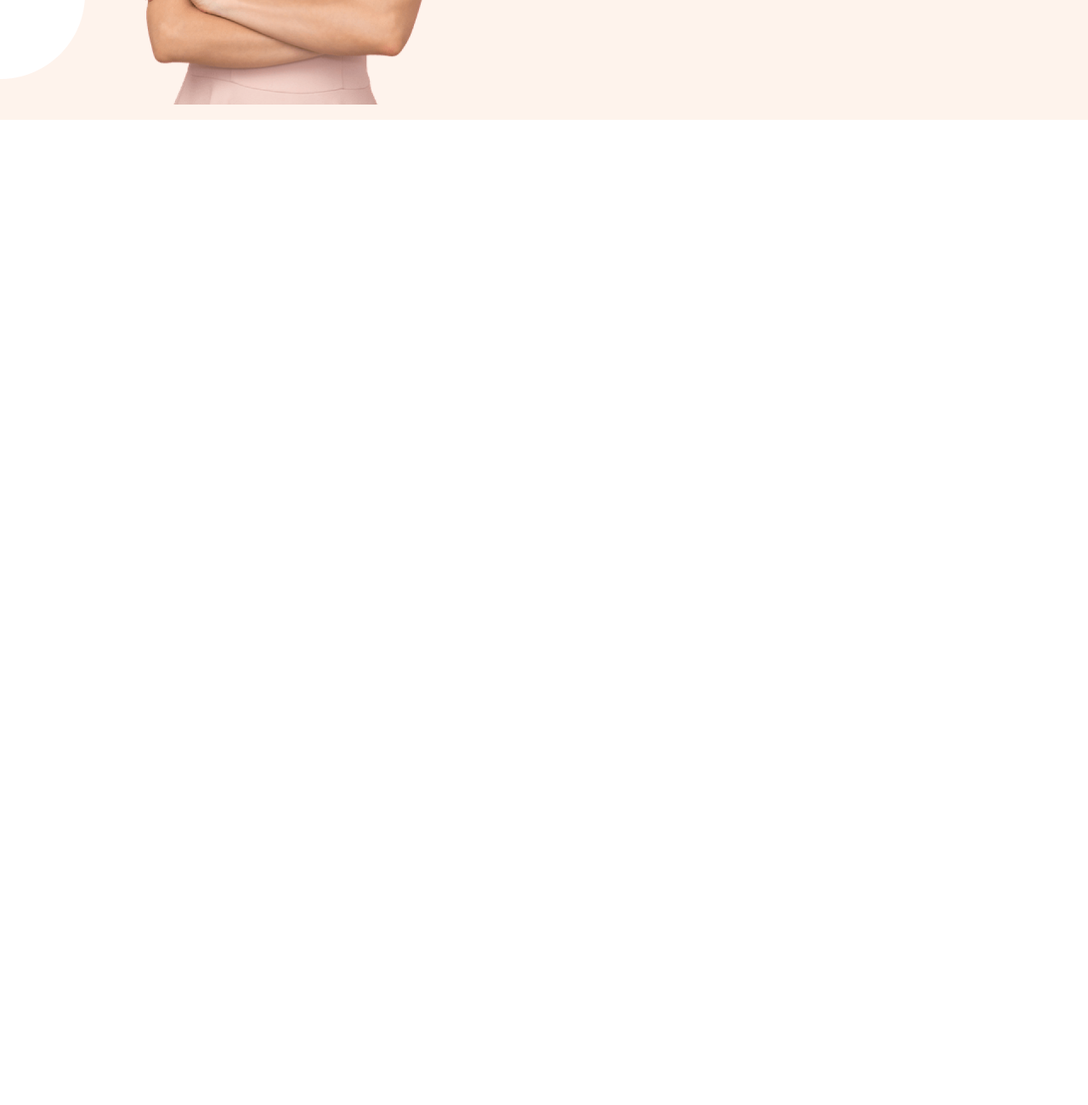
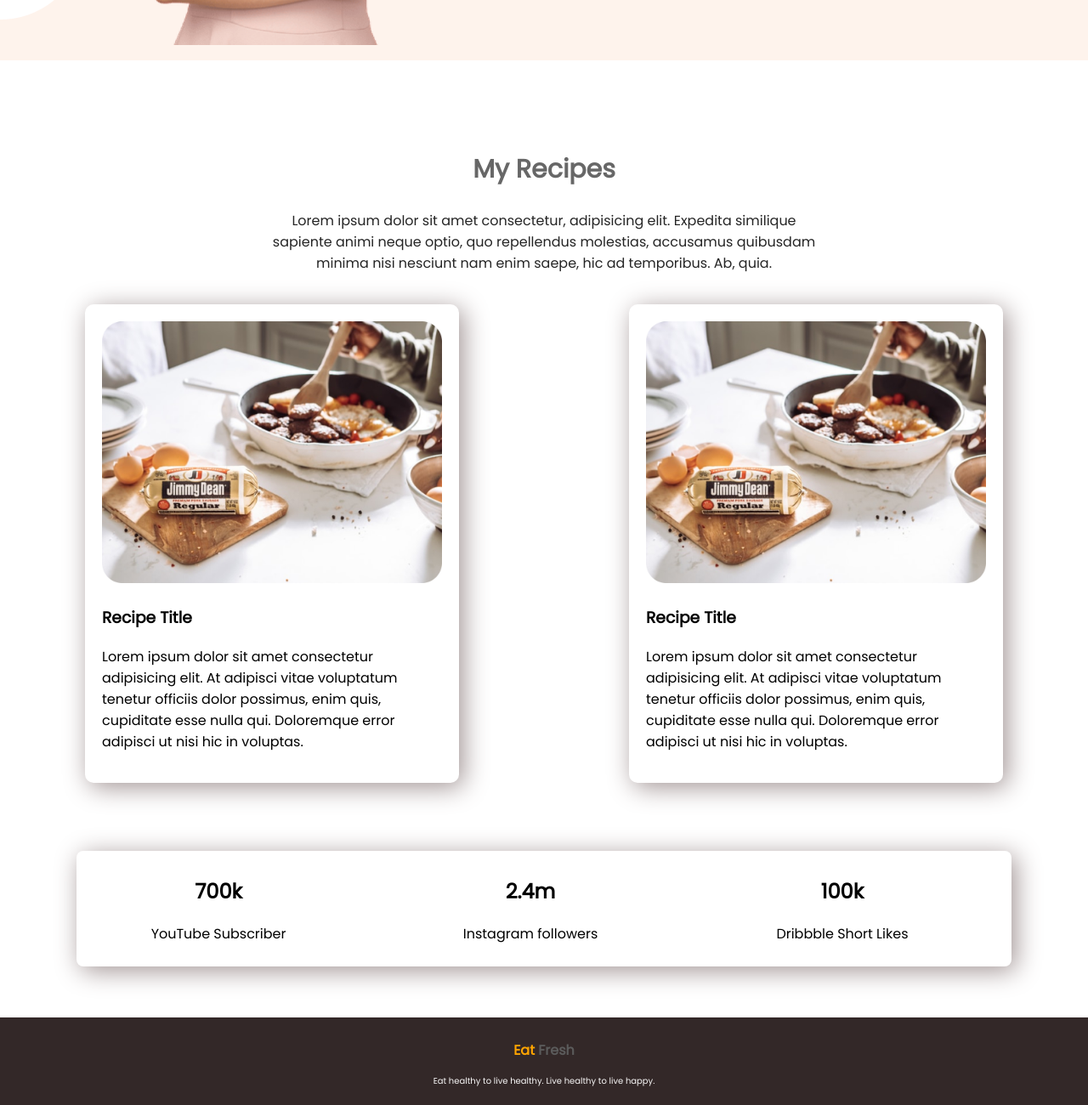
Before and after one commit to moutosi-raka/Eat-Healthy, a plain HTML site: page index.html in a window 1280 px wide. Shown: the part 1223-2523 px from the top of the page at 85% size. Before the commit the page ends 1516 px from the top, so only its background shows below. Drawn offline with Linux system fonts and the light colour scheme.

Commit message:
added about card footer

```diff
--- a/index.html
+++ b/index.html
@@ -40,7 +40,63 @@
         </div>
     </section>
 
+    <section>
+        <div class="recipies">
+            <h1>My Recipes</h1>
+            <p>Lorem ipsum dolor sit amet consectetur, adipisicing elit. Expedita similique sapiente animi neque optio,
+                quo repellendus molestias, accusamus quibusdam minima nisi nesciunt nam enim saepe, hic ad temporibus.
+                Ab, quia.</p>
+        </div>
+        <div class="row">
+            <div class="col-small">
+                <div>
+                    <img class="recipe-img" src="img/Project Cover.jpg" alt="">
+                </div>
+                <div class="recipe-title">
+                    <h3>Recipe Title</h3>
+                    <p>Lorem ipsum dolor sit amet consectetur adipisicing elit. At adipisci vitae voluptatum tenetur
+                        officiis dolor possimus, enim quis, cupiditate esse nulla qui. Doloremque error adipisci ut nisi
+                        hic
+                        in voluptas.
+                    </p>
+                </div>
 
+            </div>
+            <div class="col-small mx">
+                <div>
+                    <img class="recipe-img" src="img/Project Cover.jpg" alt="">
+                </div>
+                <div class="recipe-title">
+                    <h3>Recipe Title</h3>
+                    <p>Lorem ipsum dolor sit amet consectetur adipisicing elit. At adipisci vitae voluptatum tenetur
+                        officiis dolor possimus, enim quis, cupiditate esse nulla qui. Doloremque error adipisci ut nisi
+                        hic
+                        in voluptas.
+                    </p>
+                </div>
+            </div>
+        </div>
+    </section>
+
+    <section class="row social-page">
+        <div class="box">
+            <h1>700k</h1>
+            <p>YouTube Subscriber</p>
+        </div>
+        <div class="box">
+            <h1>2.4m</h1>
+            <p>Instagram followers</p>
+        </div>
+        <div class="box">
+            <h1>100k</h1>
+            <p>Dribbble Short Likes</p>
+        </div>
+    </section>
 </body>
 
+<footer>
+    <h3><span class="orange">Eat </span> Fresh</h3>
+    <p>Eat healthy to live healthy. Live healthy to live happy.</p>
+</footer>
+
 </html>
--- a/main.css
+++ b/main.css
@@ -10,7 +10,7 @@ body{
 .col {
     width: 50%;
     padding: 40px 60px;
-    margin-bottom: 130px;
+    margin-bottom: 60px;
     margin-left: 38px;
 }
 
@@ -72,3 +72,60 @@ background-image: url(img/7.png);
 background-repeat: no-repeat;
 
 }
+
+/* My recipe*/
+.recipies{
+    margin: 0 auto;
+    text-align: center;
+    width: 50%;
+}
+
+.recipies h1{
+    color: #676767;
+    font-size: 30px;
+}
+.recipies p{
+    color: #252525;
+}
+
+.col-small {
+    width: 40%;
+    padding: 20px;
+    margin: 20px 100px;
+    box-shadow: 5px 5px 30px #a09393;
+    border-radius: 10px;
+}
+
+.recipe-img{
+    width: 100%;
+    height: 308px;
+}
+
+.social-page {
+    width: 86%;
+    margin: 60px auto;
+    box-shadow: 5px 5px 30px #a09393;
+    border-radius: 8px;
+}
+
+.box{
+    flex: 1;
+    margin-right: 2rem;
+    text-align: center;
+    padding: 10px;
+}
+
+footer{
+    background-color: #332828;
+    padding: 10px;
+    text-align: center;
+}
+footer h3{
+ color: #5B5B5B;
+ font-size: 16px;
+}
+
+footer p{
+    color: #f8f7f7;
+    font-size: 10px;
+}
```
Also changed, not shown: img/Project Cover.jpg (added).
